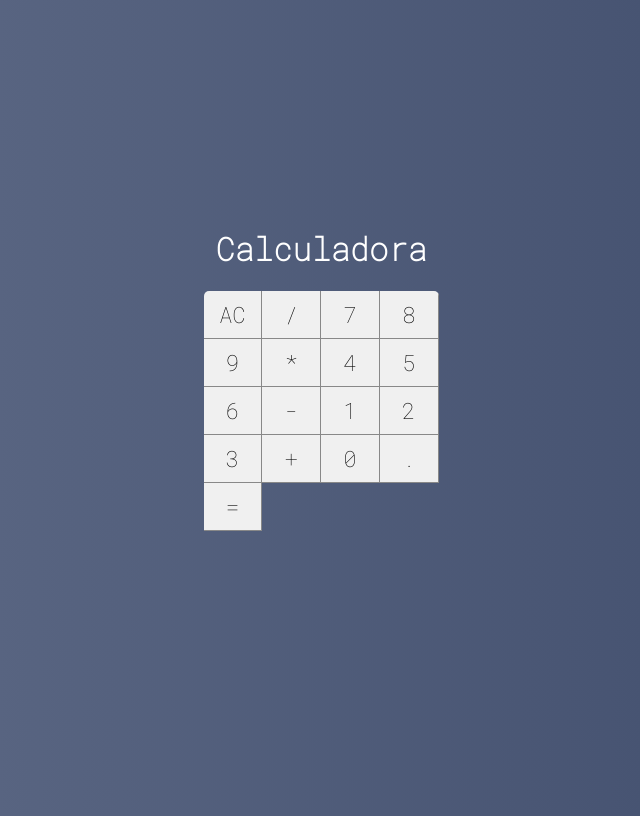
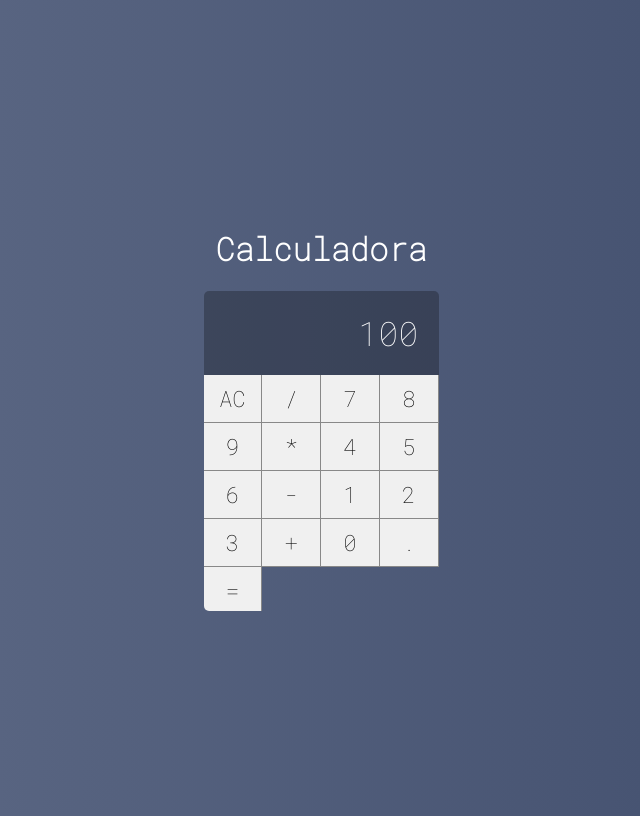
Before and after one commit to matheusrf96/calc, a React (Create React App) app: page / in a window 1280 px wide. Shown: the whole page, without its empty margins (319-959 px from the left). Built offline with nearby package versions, Linux system fonts and the light colour scheme.

Commit message:
Create display component

```diff
--- /dev/null
+++ b/src/components/Display.css
@@ -0,0 +1,10 @@
+.display {
+    grid-column: span 4;
+    background-color: #0004;
+
+    display: flex;
+    justify-content: flex-end;
+    align-items: center;
+    padding: 20px;
+    font-size: 2.1em;
+}
--- /dev/null
+++ b/src/components/Display.jsx
@@ -0,0 +1,11 @@
+import React from 'react'
+
+import './Display.css'
+
+const Display = (props) => {
+    return (
+        <div className="display">{ props.value }</div>
+    )
+}
+
+export default Display
--- a/src/main/Calculator.css
+++ b/src/main/Calculator.css
@@ -6,5 +6,5 @@
 
     display: grid;
     grid-template-columns: repeat(4, 25%);
-    grid-template-rows: 48px 48px 48px 48px 48px;
+    grid-template-rows: 1fr 48px 48px 48px 48px 48px;
 }
--- a/src/main/Calculator.jsx
+++ b/src/main/Calculator.jsx
@@ -1,6 +1,7 @@
 import React, { Component } from 'react'
 
 import Button from '../components/Button'
+import Display from '../components/Display'
 
 import './Calculator.css'
 
@@ -8,6 +9,7 @@
     render() {
         return (
             <div className="calculator">
+                <Display value={ 100 } />
                 <Button label="AC" />
                 <Button label="/" />
                 <Button label="7" />
```
